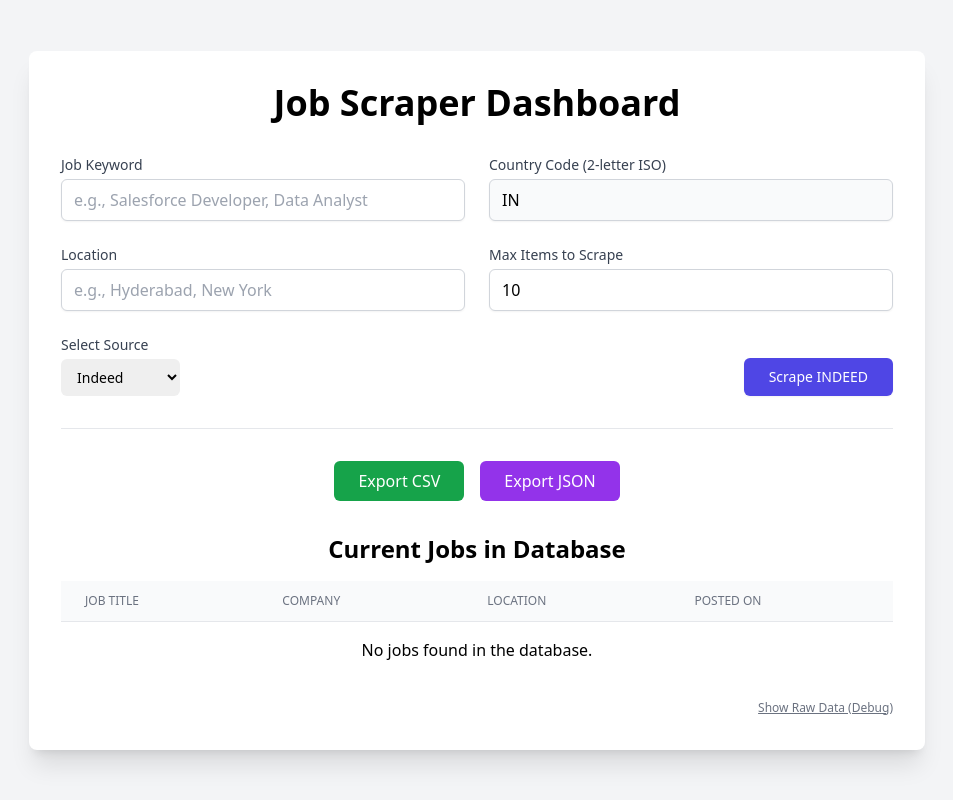
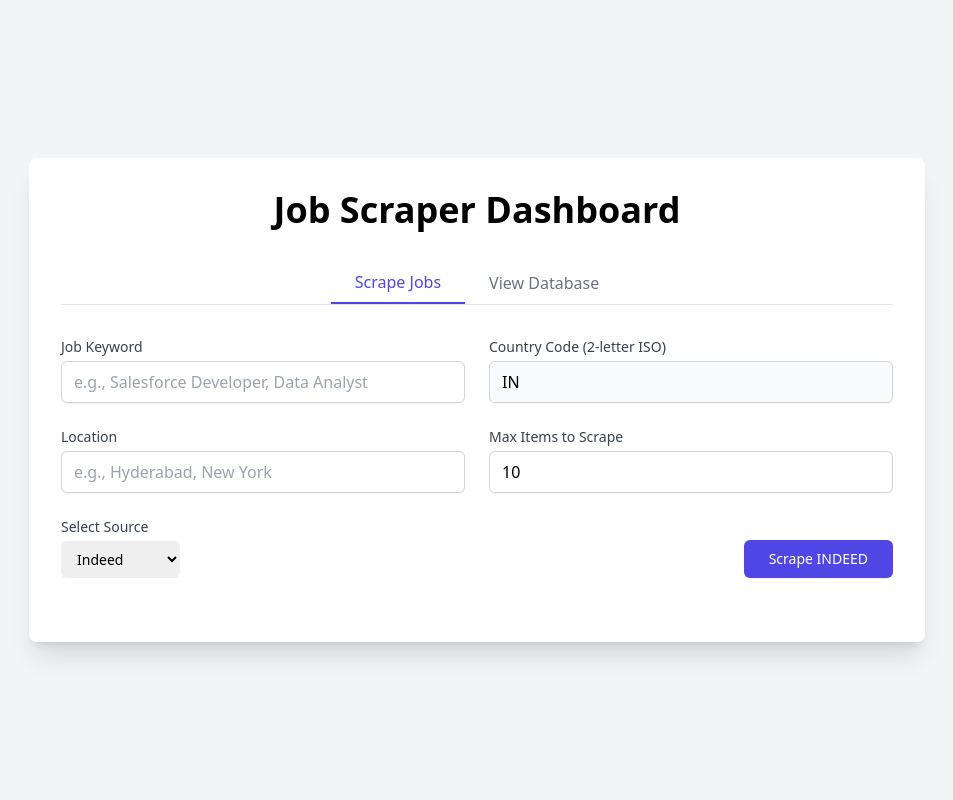
Before and after one commit to JanSaida7/Indeed_Scraper, a Flask app: page / in a window 1280 px wide. Shown: the whole page, without its empty margins (163-1116 px from the left). Run offline with Flask 3, Linux system fonts and the light colour scheme; data that the repository does not hold is empty; some libraries are stand-ins or nearby versions.

Commit message:
refactor(ui): split search and database views into tabs

```diff
--- a/templates/index.html
+++ b/templates/index.html
@@ -15,6 +15,18 @@
             <h1 class="text-4xl font-bold">Job Scraper Dashboard</h1>
         </header>
 
+        <!-- Navigation Tabs -->
+        <div class="flex justify-center mb-8 border-b">
+            <button id="nav-scraper"
+                class="px-6 py-2 font-medium text-indigo-600 border-b-2 border-indigo-600 focus:outline-none">Scrape
+                Jobs</button>
+            <button id="nav-database"
+                class="px-6 py-2 font-medium text-gray-500 hover:text-indigo-600 focus:outline-none">View
+                Database</button>
+        </div>
+
+        <!-- Scraper Tab Content -->
+        <div id="scraper-tab">
             <form id="scrape-form" class="grid grid-cols-2 gap-6 mb-8">
                 <div>
                     <label for="keyword" class="block text-sm font-medium text-gray-700">Job Keyword</label>
@@ -23,9 +35,11 @@
                         placeholder="e.g., Salesforce Developer, Data Analyst">
                 </div>
                 <div>
-                <label for="country" class="block text-sm font-medium text-gray-700">Country Code (2-letter ISO)</label>
+                    <label for="country" class="block text-sm font-medium text-gray-700">Country Code (2-letter
+                        ISO)</label>
                     <input type="text" id="country" name="country" value="IN"
-                    class="mt-1 block w-full px-3 py-2 border border-gray-300 rounded-md shadow-sm bg-gray-50" readonly>
+                        class="mt-1 block w-full px-3 py-2 border border-gray-300 rounded-md shadow-sm bg-gray-50"
+                        readonly>
                 </div>
                 <div>
                     <label for="location" class="block text-sm font-medium text-gray-700">Location</label>
@@ -55,10 +69,14 @@
 
             <!-- Scrape Status Notification -->
             <div id="scrape-status" class="hidden mb-8 p-4 rounded-md text-center font-medium"></div>
+        </div>
 
-        <div class="flex justify-center space-x-4 mb-8 border-t pt-8">
+        <!-- Database Tab Content -->
+        <div id="database-tab" class="hidden">
+            <div class="flex justify-center space-x-4 mb-8">
                 <button id="export-csv"
-                class="py-2 px-6 font-medium rounded-md text-white bg-green-600 hover:bg-green-700">Export CSV</button>
+                    class="py-2 px-6 font-medium rounded-md text-white bg-green-600 hover:bg-green-700">Export
+                    CSV</button>
                 <button id="export-json"
                     class="py-2 px-6 font-medium rounded-md text-white bg-purple-600 hover:bg-purple-700">Export
                     JSON</button>
@@ -88,10 +106,45 @@
             </div>
             <pre id="debug-view"
                 class="hidden mt-2 p-4 bg-gray-900 text-green-400 rounded text-xs overflow-x-auto h-64"></pre>
+        </div>
 
     </div>
 
     <script>
+        const navScraper = document.getElementById('nav-scraper');
+        const navDatabase = document.getElementById('nav-database');
+        const scraperTab = document.getElementById('scraper-tab');
+        const databaseTab = document.getElementById('database-tab');
+
+        function switchTab(tab) {
+            if (tab === 'scraper') {
+                scraperTab.classList.remove('hidden');
+                databaseTab.classList.add('hidden');
+
+                // Update Nav Styles
+                navScraper.classList.add('text-indigo-600', 'border-b-2', 'border-indigo-600');
+                navScraper.classList.remove('text-gray-500');
+
+                navDatabase.classList.add('text-gray-500');
+                navDatabase.classList.remove('text-indigo-600', 'border-b-2', 'border-indigo-600');
+            } else {
+                scraperTab.classList.add('hidden');
+                databaseTab.classList.remove('hidden');
+
+                // Update Nav Styles
+                navDatabase.classList.add('text-indigo-600', 'border-b-2', 'border-indigo-600');
+                navDatabase.classList.remove('text-gray-500');
+
+                navScraper.classList.add('text-gray-500');
+                navScraper.classList.remove('text-indigo-600', 'border-b-2', 'border-indigo-600');
+
+                fetchAndDisplayJobs(); // Refresh data when switching to database view
+            }
+        }
+
+        navScraper.addEventListener('click', () => switchTab('scraper'));
+        navDatabase.addEventListener('click', () => switchTab('database'));
+
         // Function to fetch jobs and update the table
         async function fetchAndDisplayJobs() {
             try {
@@ -131,7 +184,8 @@
 
         // --- Event Listeners ---
 
-        // Fetch jobs when the page loads
+        // Fetch jobs when the page loads (initially load data even if hidden? or wait for tab click?)
+        // Let's load it on start so debug view is populated if needed
         document.addEventListener('DOMContentLoaded', fetchAndDisplayJobs);
 
         // Handle the scrape form submission
@@ -168,7 +222,8 @@
             }
             statusBox.classList.remove('hidden');
 
-            fetchAndDisplayJobs(); // Refresh the table with new data
+            // Optionally refresh table in background
+            fetchAndDisplayJobs();
 
             scrapeButton.textContent = 'Scrape INDEED';
             scrapeButton.disabled = false;
```
Lines whose indentation alone changed are shown as unchanged.
